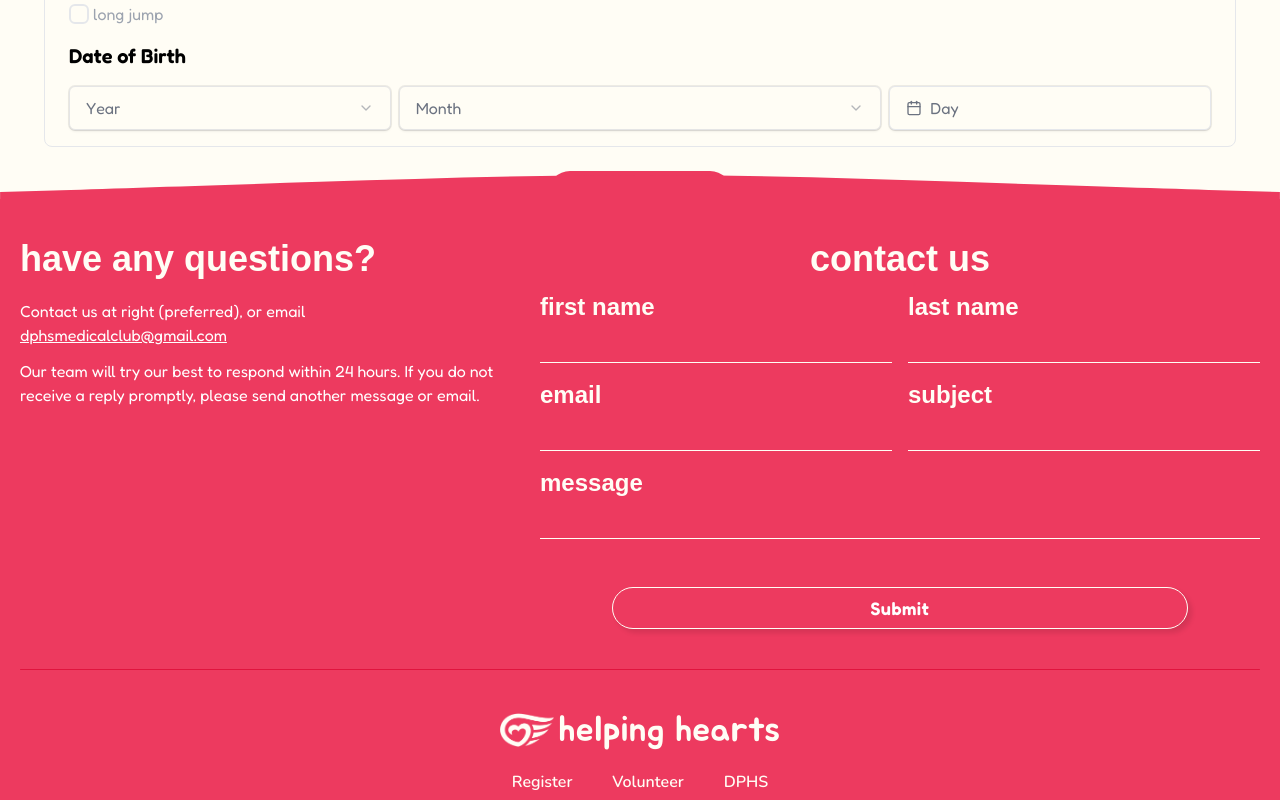
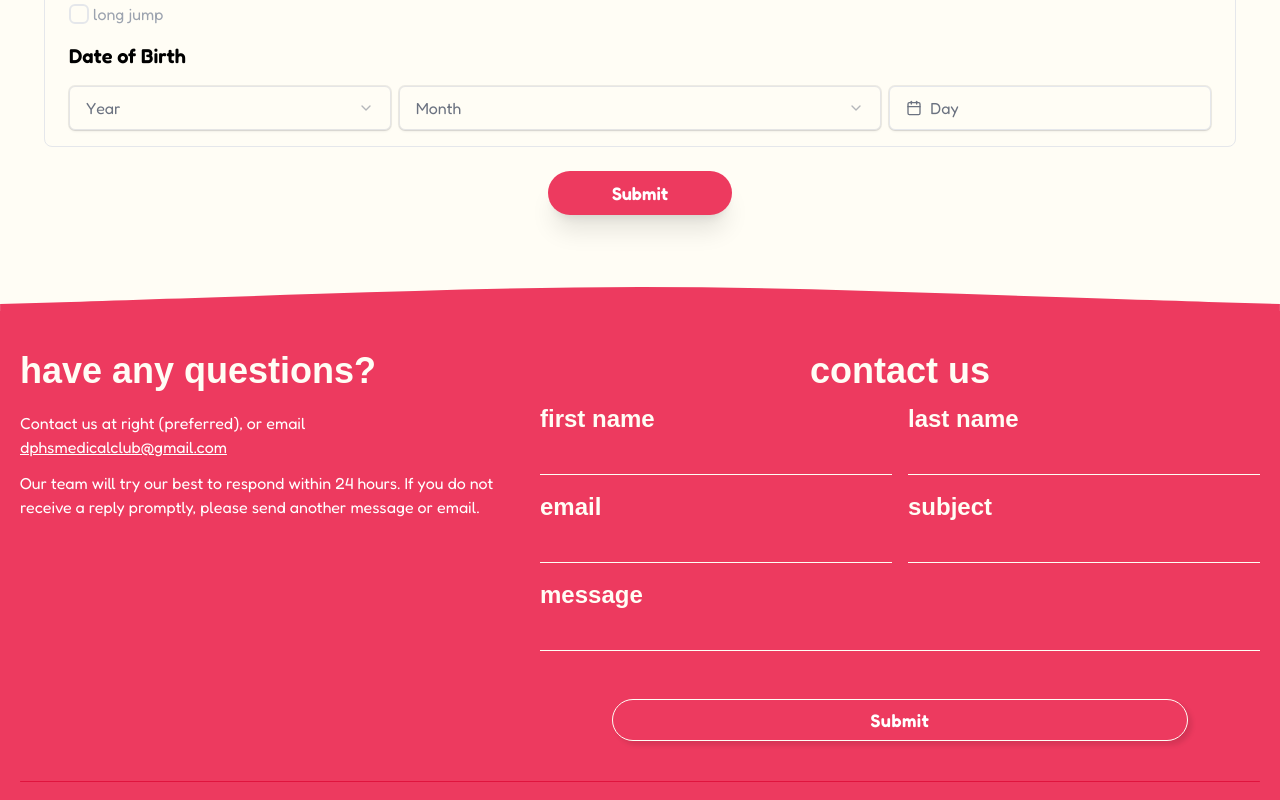
Before and after one commit to TristanMarston/helping-hearts, a Next.js app: page /signup in a window 1280 px wide. Shown: the part 860-1660 px from the top of the page. Built offline with nearby package versions, Linux system fonts and the light colour scheme; a web font is replaced by a local one.

Commit message:
signup page footer fix

```diff
--- a/src/_components/_footer/Footer.tsx
+++ b/src/_components/_footer/Footer.tsx
@@ -20,6 +20,7 @@ const fredokaLight = Fredoka({ weight: '400', subsets: ['latin'] });
 
 type Props = {
     showVolunteerAd: boolean;
+    page: string;
 };
 
 type Links = {
@@ -92,7 +93,7 @@ const Footer = (props: Props) => {
     };
 
     return (
-        <section className='relative bottom-28'>
+        <section className={`${props.page === 'home' ? 'bottom-28' : 'bottom-0'} relative`}>
             <div className='flex flex-col items-center'>
                 {props.showVolunteerAd && (
                     <div className='bg-primary-pink z-10 relative top-10 laptop:top-14 w-[80vw] max-w-[1280px] min-w-[17rem] py-3 mid-column:py-4 rounded-full shadow-lg flex items-center justify-center px-10 tablet:px-5 laptop:px-8'>
--- a/src/app/page.tsx
+++ b/src/app/page.tsx
@@ -22,9 +22,7 @@ const page = () => {
                 <Hero />
             </div>
             <EventInfo />
-            {/*     <AboutUs />*/}
-                <Footer showVolunteerAd={true} />
-            {/* </div> */}
+            <Footer showVolunteerAd={true} page='home' />
         </>
     );
 };
--- a/src/app/signup/page.tsx
+++ b/src/app/signup/page.tsx
@@ -11,7 +11,7 @@ const page = () => {
                 <Navbar />
                 <Signup />
             </div>
-            <Footer showVolunteerAd={false} />
+            <Footer showVolunteerAd={false} page='signup' />
         </>
     );
 };
```
